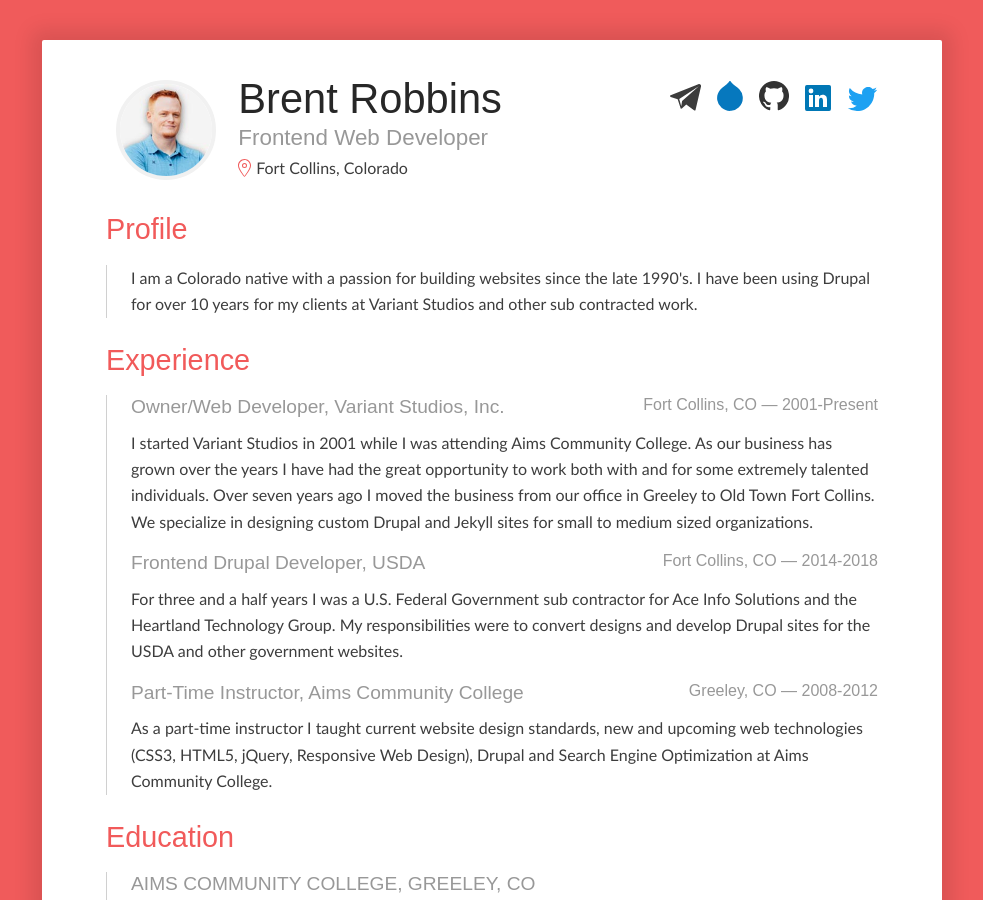
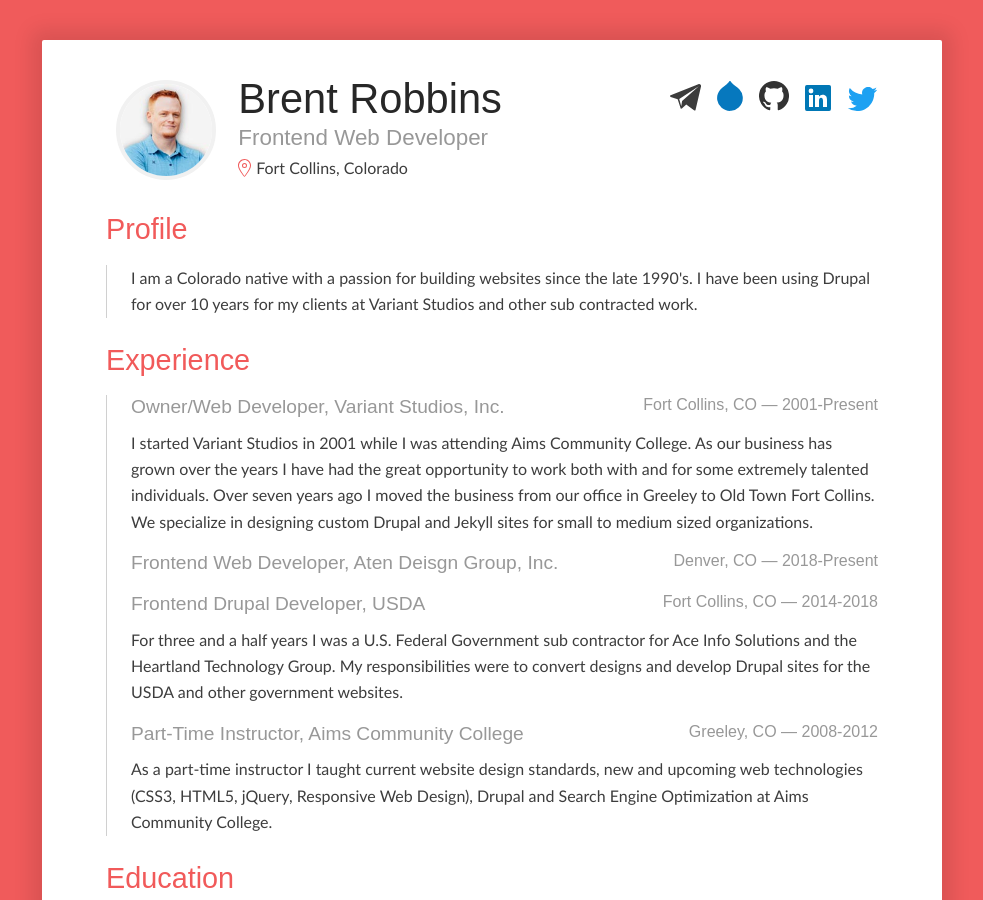
Before and after one commit to brentrobbins/brentrobbins.net, a Jekyll site: the page built from index.html, in a window 1280 px wide and 900 px high. Shown: the whole window, without its empty margins (148-1131 px from the left). Built offline with Jekyll 4.4.1, drawn with Linux system fonts in a browser that asks for light colours; cached includes are drawn as plain includes; some web fonts are replaced.

Commit message:
Updated 2 files via CloudCannon

```diff
--- a/_layouts/front.html
+++ b/_layouts/front.html
@@ -50,6 +50,11 @@ body_class: front
         <p>I started Variant Studios in 2001 while I was attending Aims Community College. As our business has grown over the years I have had the great opportunity to work both with and for some extremely talented individuals. Over seven years ago I
             moved the business from our office in Greeley to Old Town Fort Collins. We specialize in designing custom Drupal and Jekyll sites for small to medium sized organizations.
         </p>
+
+         <h4>Frontend Web Developer, Aten Deisgn Group, Inc.
+            <span class="small">Denver, CO — 2018-Present</span>
+        </h4>
+        <p></p>
 
         <h4>Frontend Drupal Developer, USDA
             <span class="small">Fort Collins, CO — 2014-2018</span>
```
